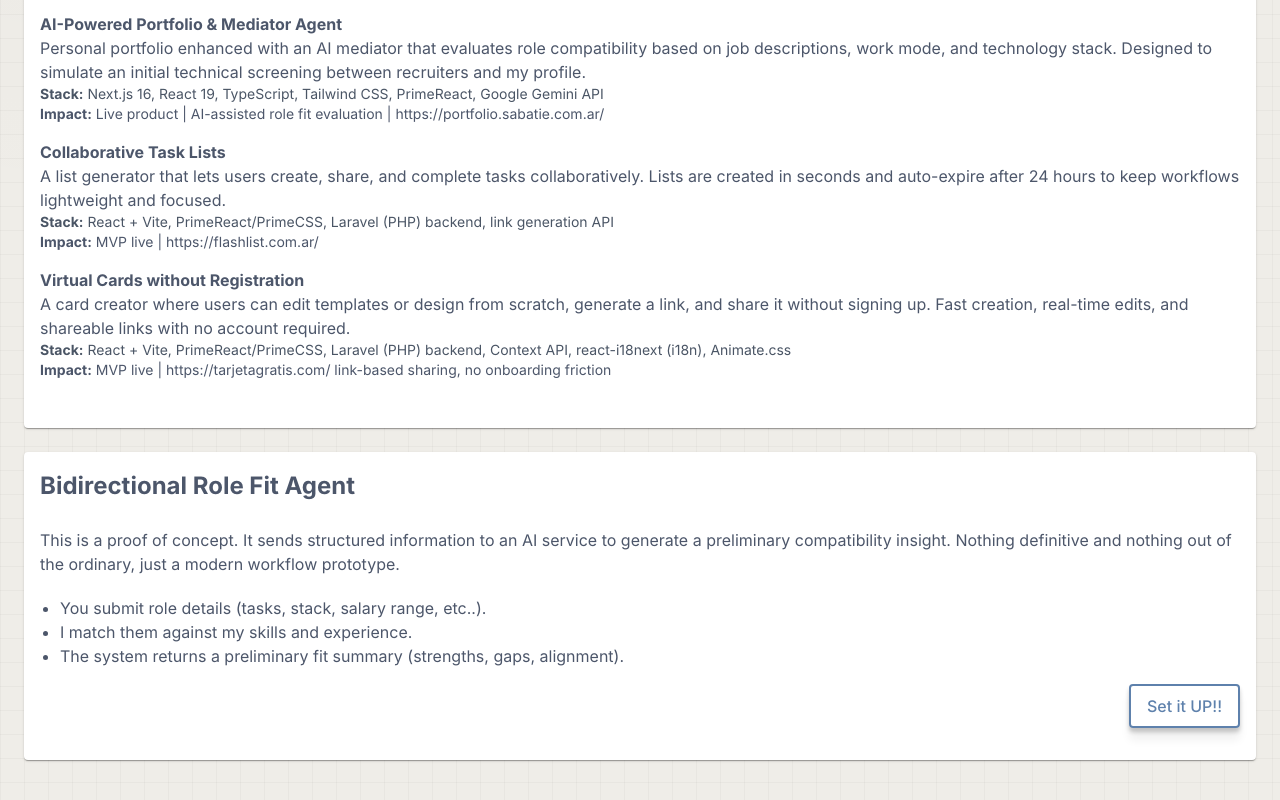
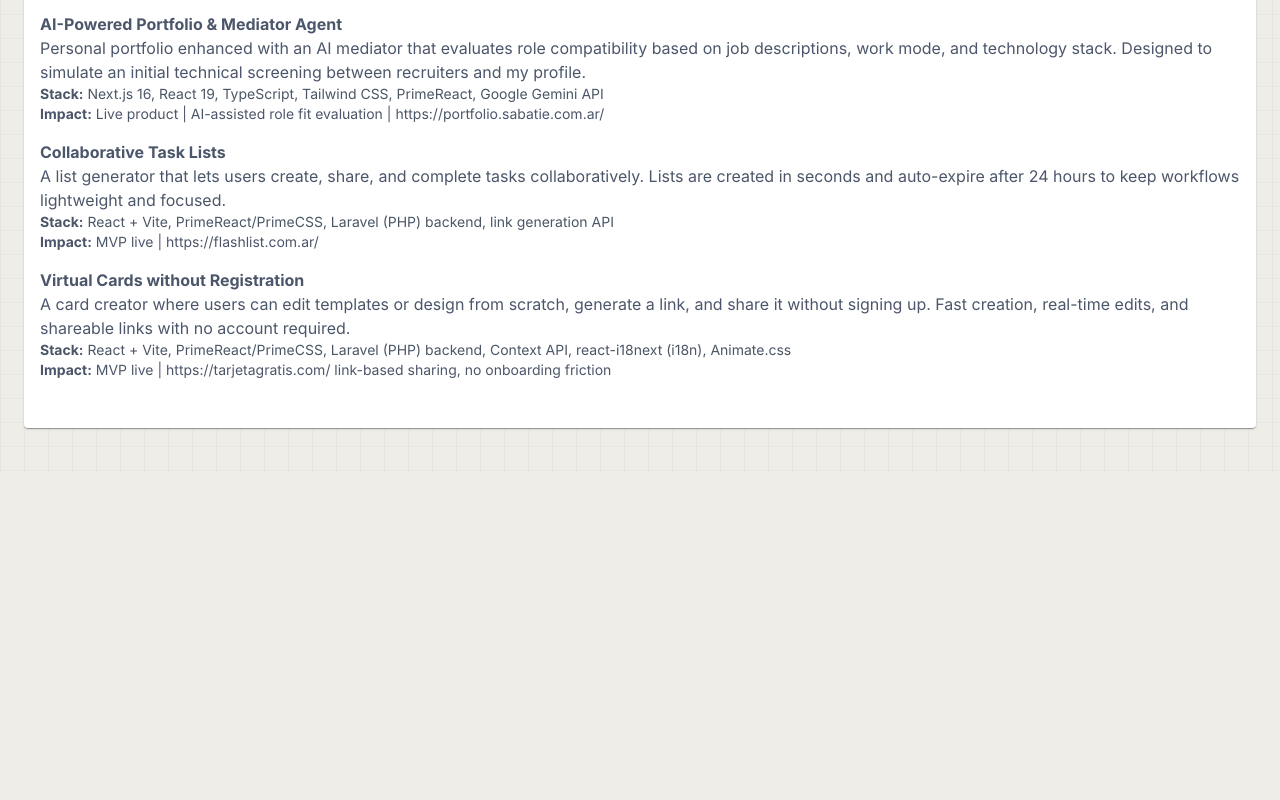
Before and after one commit to exequiels/portfolio-2.0, a Next.js app: page / in a window 1280 px wide. Shown: the part 2098-2898 px from the top of the page. After the commit the page ends 2570 px from the top, so only its background shows below. Built offline with nearby package versions, Linux system fonts and the light colour scheme.

Commit message:
no message

```diff
--- a/src/components/Curriculum.tsx
+++ b/src/components/Curriculum.tsx
@@ -3,14 +3,14 @@ import { Card } from 'primereact/card'
 import { Tag } from 'primereact/tag'
 import CertificationTable from './tables/CetificationTable'
 import { miData } from '@/data/miData'
-import GeminiForm from './forms/GeminiForm'
+// import GeminiForm from './forms/GeminiForm'
 import { Image } from 'primereact/image'
-import { Dialog } from 'primereact/dialog'
-import { useState } from 'react'
-import { Button } from 'primereact/button'
+// import { Dialog } from 'primereact/dialog'
+// import { useState } from 'react'
+// import { Button } from 'primereact/button'
 
 const Curriculum = ({ className }: { className: string }) => {
-  const [visibleForm, setVisibleForm] = useState(false)
+  // const [visibleForm, setVisibleForm] = useState(false)
 
   return (
     <div className={`${className} flex flex-col gap-6`}>
@@ -93,7 +93,7 @@ const Curriculum = ({ className }: { className: string }) => {
         ))}
       </Card>
 
-      <Card title="Bidirectional Role Fit Agent">
+      {/* <Card title="Bidirectional Role Fit Agent">
         This is a proof of concept. It sends structured information to an AI
         service to generate a preliminary compatibility insight. Nothing
         definitive and nothing out of the ordinary, just a modern workflow
@@ -128,7 +128,7 @@ const Curriculum = ({ className }: { className: string }) => {
         >
           <GeminiForm />
         </Dialog>
-      </Card>
+      </Card> */}
     </div>
   )
 }
```
